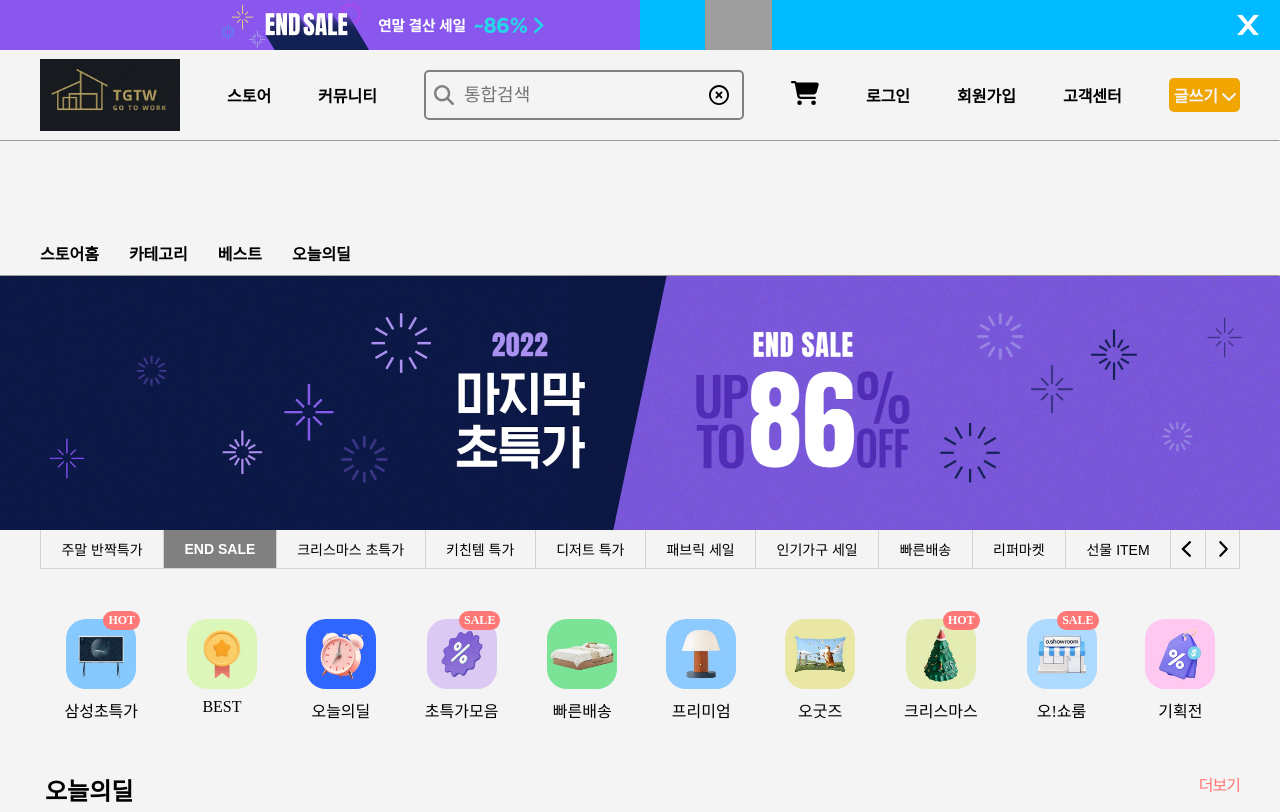
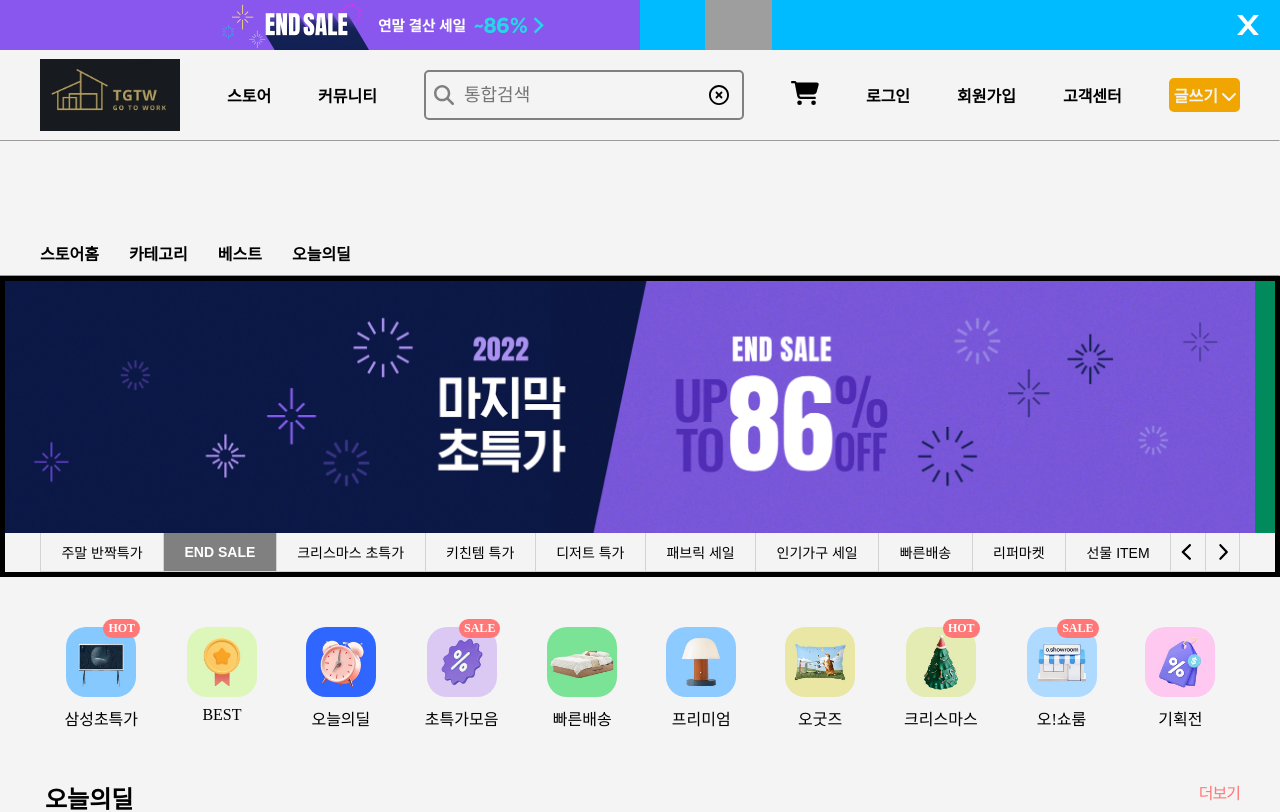
Before and after one commit to hjaewon1234/React-project, a React (Create React App) app in the folder ohoutest/: page / in a window 1280 px wide. Shown: the top 812 px of the page. Built offline with nearby package versions, Linux system fonts and the light colour scheme; grey boxes are pictures that could not be loaded.

Commit message:
morning rebase2

```diff
--- a/ohoutest/src/components/Main/mainSlide/Component.jsx
+++ b/ohoutest/src/components/Main/mainSlide/Component.jsx
@@ -96,28 +96,8 @@ const MainSlideComponent = ({}) => {
 
   const intervalStopper = () => {};
 
-  const SlideCycle = () => {
-    return (
-      <>
-        <Link to={"/"}>
-          <img src="/img/mainSlideImg/mainslideimg10.webp" />
-        </Link>
-        {slideItem.map((elem, idx) => {
-          return (
-            <Link key={`slideItem - ${idx + 1}`} to={elem}>
-              <img src={`/img/mainSlideImg/mainslideimg${idx + 1}.webp`} />
-            </Link>
-          );
-        })}
-        <Link to={"/"}>
-          <img src="/img/mainSlideImg/mainslideimg1.webp" />
-        </Link>
-      </>
-    );
-  };
-
   return (
-    <MainSlideCompBox>
+    <MainSlideCompBox isTest={true}>
       <div
         className="inner-box"
         ref={innerBox}
@@ -125,7 +105,7 @@ const MainSlideComponent = ({}) => {
         onMouseOut={intervalStarter}
       >
         <div className="slide-container" ref={container}>
-          {SlideCycle()}
+          <SlideCycle slideItem={slideItem} />
         </div>
       </div>
       <div className="btn-container" ref={btnContainer}>
@@ -166,10 +146,31 @@ const MainSlideComponent = ({}) => {
   );
 };
 
+const SlideCycle = ({ slideItem }) => {
+  return (
+    <>
+      <Link to={"/"}>
+        <img src="/img/mainSlideImg/mainslideimg10.webp" />
+      </Link>
+      {slideItem.map((elem, idx) => {
+        return (
+          <Link key={`slideItem - ${idx + 1}`} to={elem}>
+            <img src={`/img/mainSlideImg/mainslideimg${idx + 1}.webp`} />
+          </Link>
+        );
+      })}
+      <Link to={"/"}>
+        <img src="/img/mainSlideImg/mainslideimg1.webp" />
+      </Link>
+    </>
+  );
+};
+
 export default MainSlideComponent;
 
 const MainSlideCompBox = styled.div`
   width: 100vw;
+  ${(props) => (props.isTest ? "border: 5px solid black;" : "")}
   .slide-container {
     font-size: 0;
     user-select: none;
--- a/ohoutest/src/components/UserLogin/Login2/Components.jsx
+++ b/ohoutest/src/components/UserLogin/Login2/Components.jsx
@@ -2,6 +2,7 @@ import { useState } from "react";
 import styled from "styled-components";
 import { logInUser } from "../../../modules/Slice/loginSlice";
 import { useDispatch } from "react-redux";
+import axios from "axios";
 const Login2Components = ({ join }) => {
   const [inputId, setId] = useState("");
   const [inputPw, setPw] = useState("");
```
